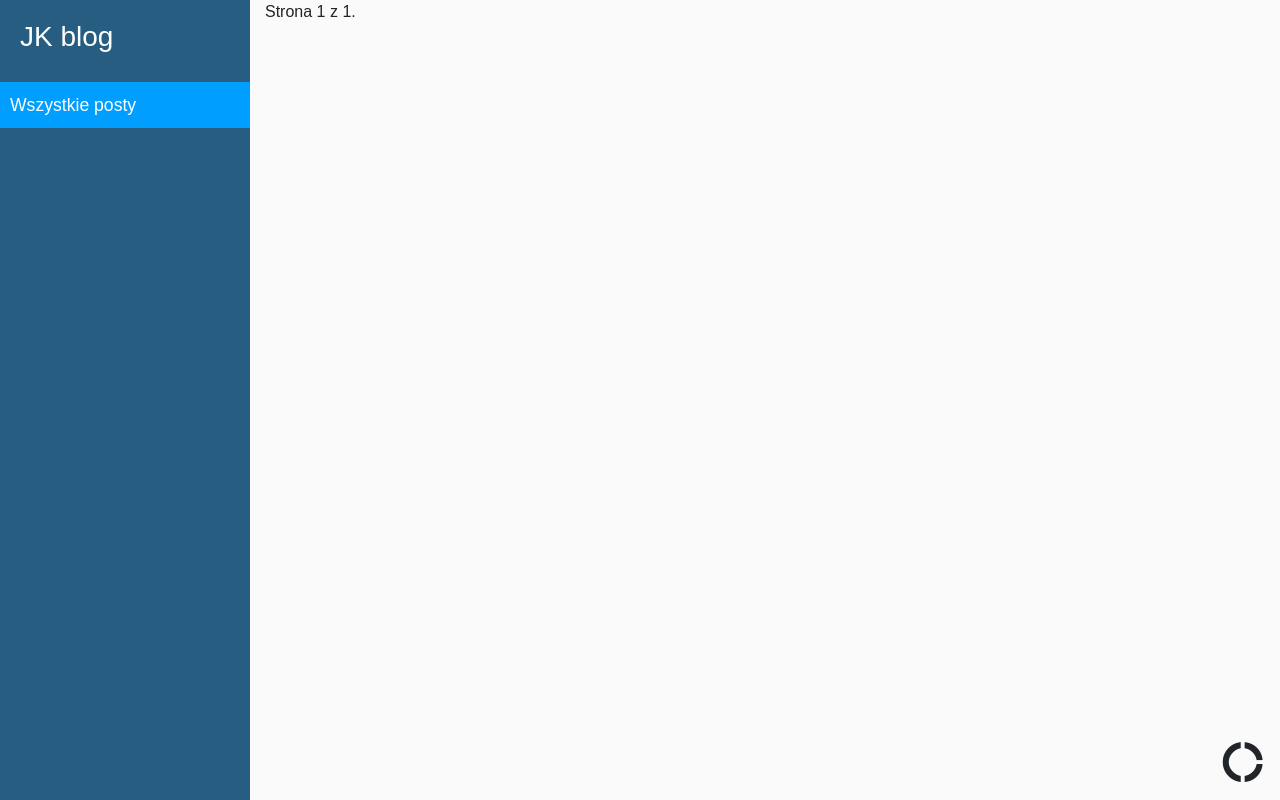
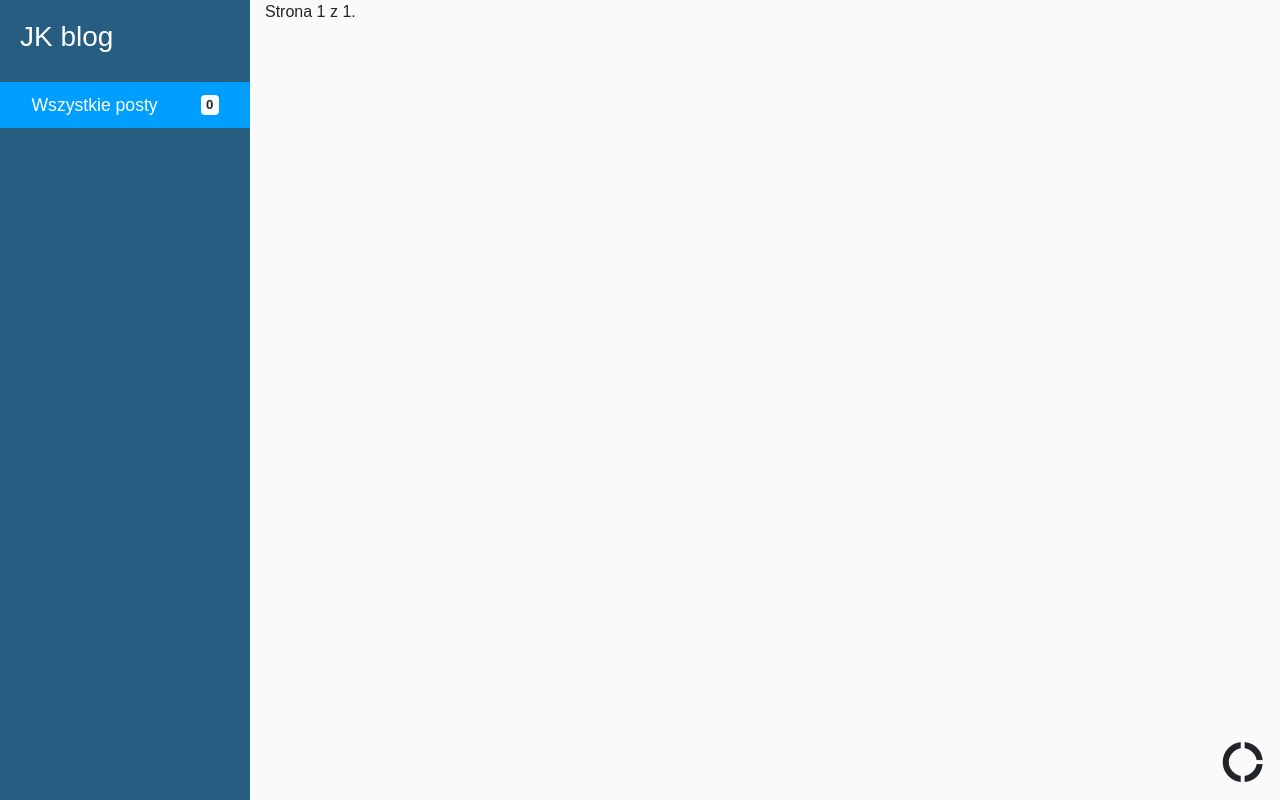
Before and after one commit to jkucharczykone/jkucharczyk, a Django app: page /blog/ in a window 1280 px wide. Run offline with Django 3.2, Linux system fonts and the light colour scheme; data that the repository does not hold is empty; some libraries are stand-ins or nearby versions.

Commit message:
Dodano tag total_posts

```diff
--- a/blog/static/css/blog.css
+++ b/blog/static/css/blog.css
@@ -131,3 +131,9 @@ p.date {
       /* font-size: 21px; */
       font-weight: bold;
   }
+
+  .flex-center {
+    display: flex !important;
+    align-items: center;
+    justify-content: space-around;
+  }
--- a/blog/templates/blog/sidebar.html
+++ b/blog/templates/blog/sidebar.html
@@ -1,3 +1,4 @@
+{% load blog_tags %}
 <nav id="sidebar">
     <div class="sidebar-header">
         <h3>JK blog</h3>
@@ -5,7 +6,7 @@
     {% url 'blog:post_list' as the_url %}
     <ul class="list-unstyled">
         <li id="all-posts"{% if request.get_full_path == the_url %}class="active"{% endif %}>
-            <a href="{{ the_url }}">Wszystkie posty</a>
+            <a class="flex-center" href="{{ the_url }}"><span>Wszystkie posty</span><span class="badge badge-light">{% total_posts %}</span></a>
         </li>
     </ul>
 </nav>
--- /dev/null
+++ b/blog/templatetags/blog_tags.py
@@ -0,0 +1,8 @@
+from django import template
+
+register = template.Library()
+
+from ..models import Post
+@register.simple_tag
+def total_posts():
+    return Post.objects.all().filter(status="published").count()
```
Also changed, not shown: blog/templatetags/__init__.py (added).
